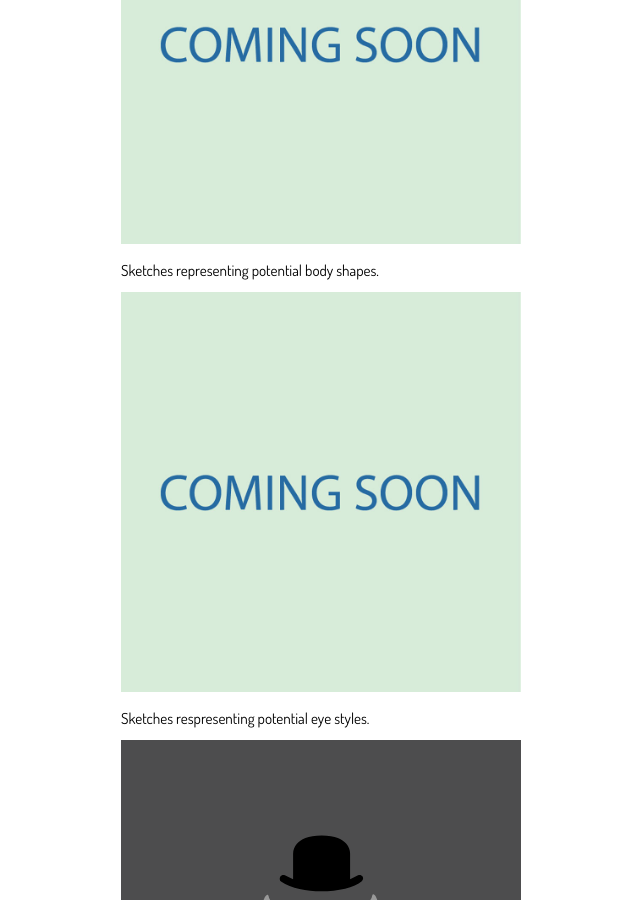
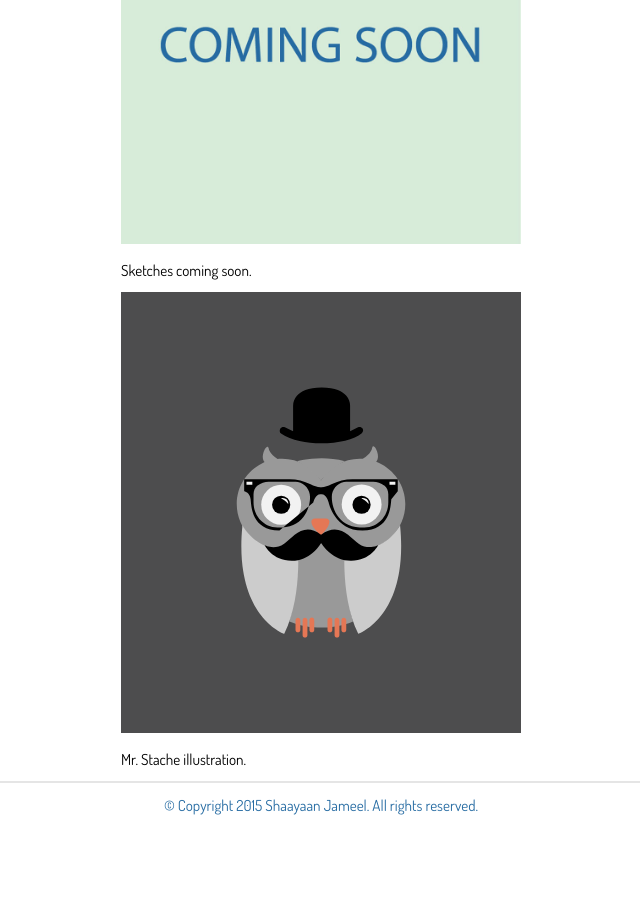
Before and after one commit to shaayaanjameel/portfolio, a Jekyll site: the page built from portfolio/who-gives-a-hoot.html, in a window 1280 px wide and 900 px high, scrolled down 1716 px. Shown: the whole window, without its empty margins (319-959 px from the left). Built offline with Jekyll 4.4.1, drawn with Linux system fonts in a browser that asks for light colours; Markdown is read by kramdown in place of the engine named in the settings; after the commit the page ends 2543 px from its top, so only the background shows below that.

Commit message:
updated portfolio pieces

```diff
--- a/portfolio/maid-in-a-minute.html
+++ b/portfolio/maid-in-a-minute.html
@@ -8,9 +8,6 @@ intro: '<em>Maid In A Minute</em> is a fictional <strong>Mobile App</strong> tha
 caption: An excellent app that is designed for individuals who clean houses for a living or just for themselves. This app is a great tool to help the users get organized. You can manage your clients, schedule, tasks, supplies, and expenses all in one simple app.
 
 thumbnails:
-  - thumb: maid-in-a-minute-moodboard.jpg
-    desc: A moodboard put together to help me brand the app.
-
   - thumb: maid-in-a-minute-user-story.jpg
     desc: The user story of the app.
 
--- a/portfolio/saas-website.html
+++ b/portfolio/saas-website.html
@@ -8,9 +8,6 @@ intro: '<em>4Ever Fit</em> is a SAAS website completed as an inclass assignment
 caption: 4Ever Fit is a fitness service designed to help provide guidances to those in need.
 
 thumbnails:
-  - thumb: saas-website-moodboard.jpg
-    desc: Final moodboard used as a guide while designing the website.
-
   - thumb: saas-website-wireframe.jpg
 
   - thumb: saas-website-wireframe2.jpg
--- a/portfolio/sea-life.html
+++ b/portfolio/sea-life.html
@@ -9,7 +9,7 @@ caption: Sea Life takes on the feel of fresh and bubbly.
 
 thumbnails:
   - thumb: coming-soon.jpg
-    desc: A series of thumbnails showing the process building up to my final product will be uploaded soon.
+    desc: A series of thumbnails showing the process building up to my final illustrations will be uploaded soon.
 
 tags: Illustration, Typography, Adobe Illustrator
 ---
--- a/portfolio/who-gives-a-hoot.html
+++ b/portfolio/who-gives-a-hoot.html
@@ -9,10 +9,7 @@ caption: <em>Mr. Stache</em> is one of the many Owls illustrated by me who takes
 
 thumbnails:
   - thumb: coming-soon.jpg
-    desc: Sketches representing potential body shapes.
-
-  - thumb: coming-soon.jpg
-    desc: Sketches respresenting potential eye styles.
+    desc: Sketches coming soon.
 
   - thumb: movember-final.svg
     desc: Mr. Stache illustration.
```
Also changed, not shown: images/saas-website-moodboard.jpg (deleted).
